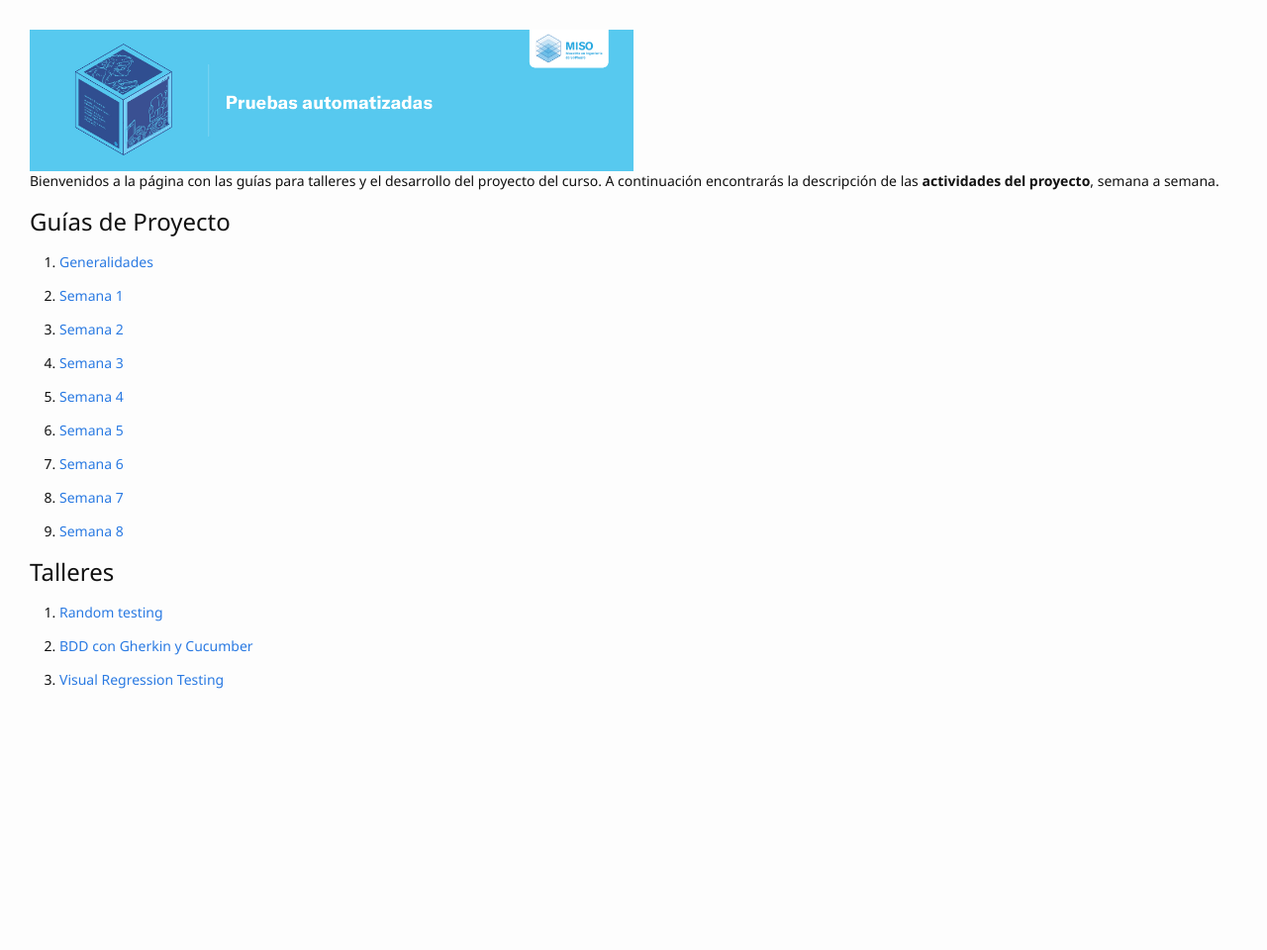
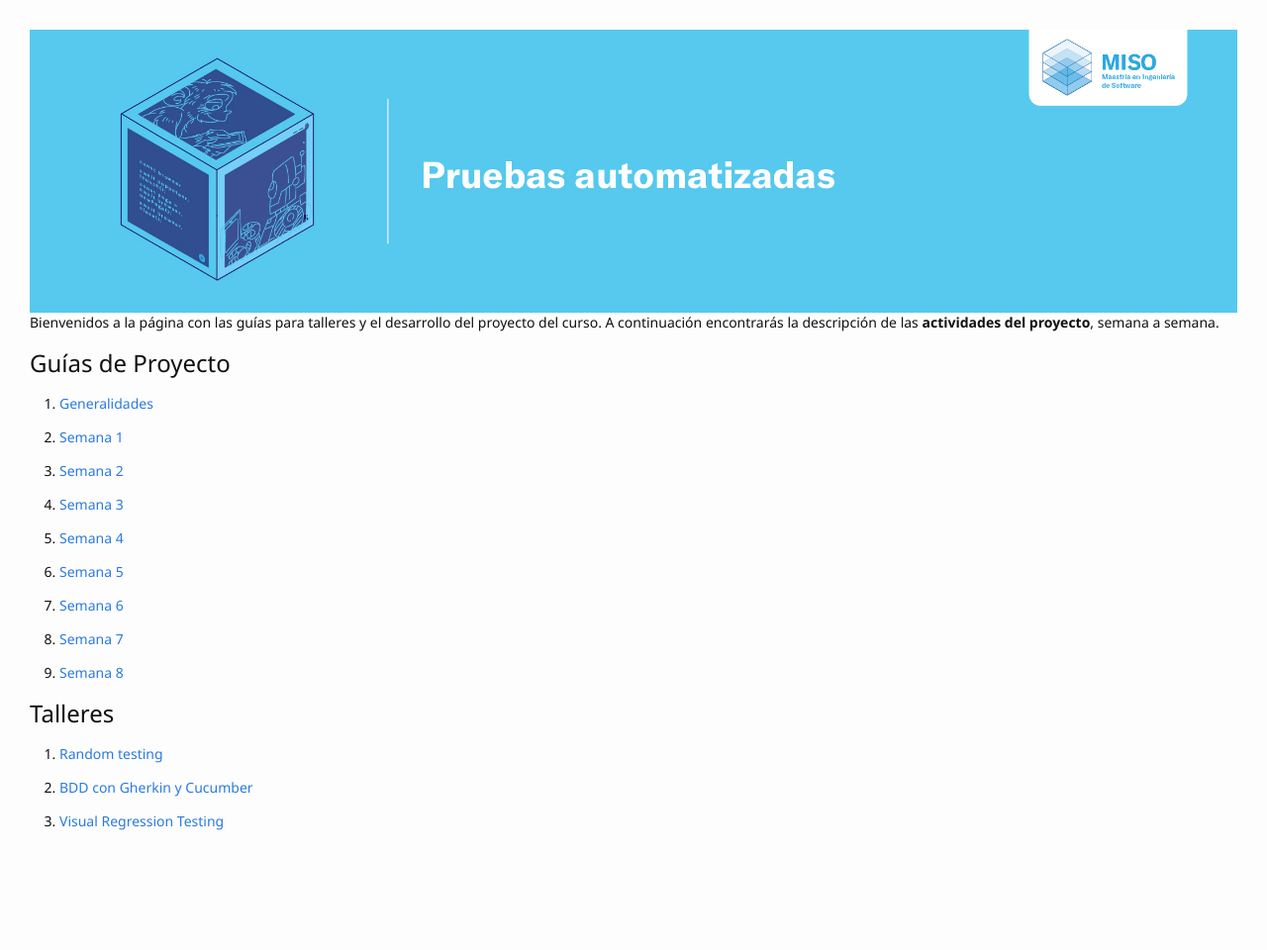
Before and after one commit to TiCSw/mt1_guias_pruebas, a Jekyll site: the page built from docs/README.md, in a window 1280 px wide. Shown: the whole page at 99% size. Built offline with Jekyll 4.4.1, drawn with Linux system fonts in a browser that asks for light colours; some web fonts are replaced; our own code applies the rules of GitHub Pages for plain Markdown files; comment, search, counter and statistics services are not loaded.

Commit message:
layout updated

```diff
--- a/docs/_layouts/default.html
+++ b/docs/_layouts/default.html
@@ -12,12 +12,12 @@
   </head>
   <body>
     <div class="container-lg px-3 my-5 markdown-body">
-      <a href="{{ '/' | absolute_url }}">
+      <!-- <a href="{{ '/' | absolute_url }}"> -->
         <img
           src="{{ '/assets/images/bannerpruebas.png'| relative_url }}"
-          width="50%"
+          width="100%"
         />
-      </a>
+      <!-- </a> -->
       <!--<h1><a href="{{ '/' | absolute_url }}">Guías del Proyecto ISw Web</a></h1>-->
       {{ content }} {% if site.github.private != true and site.github.license %}
       <div
```
